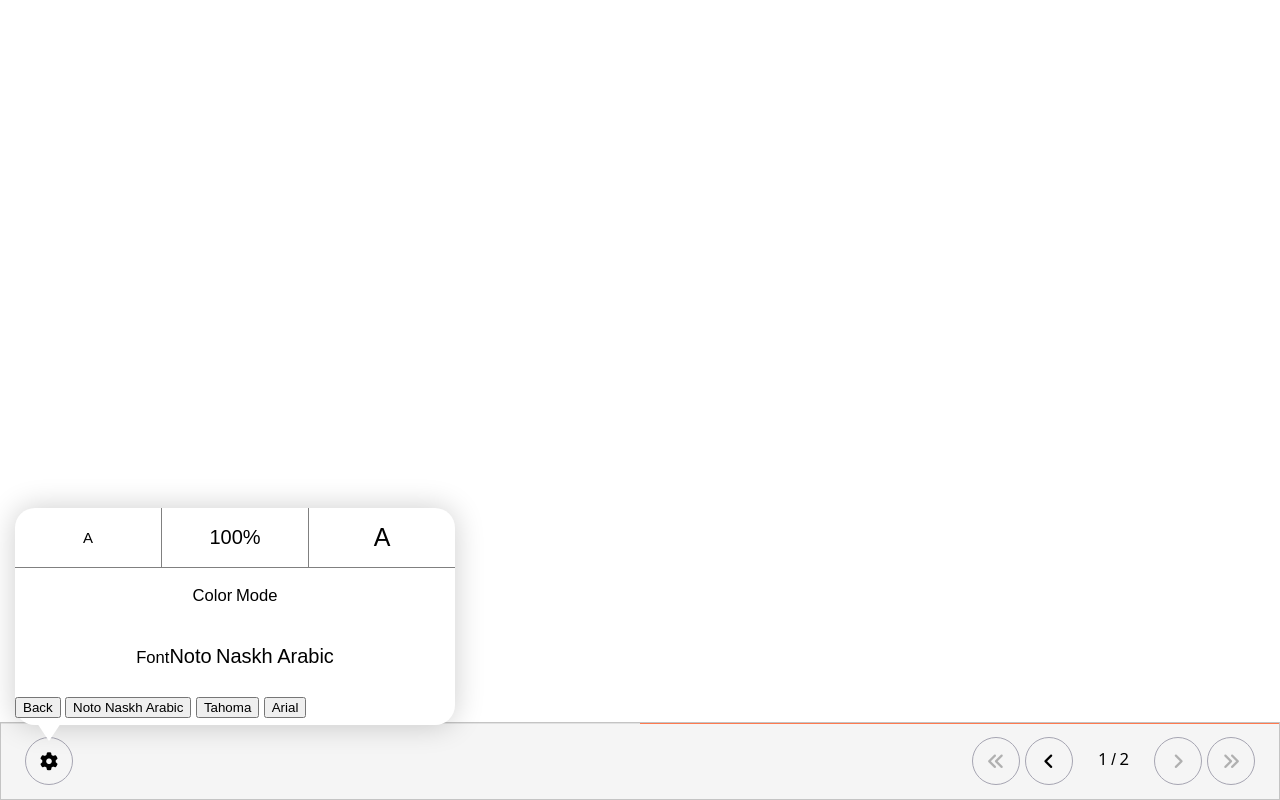
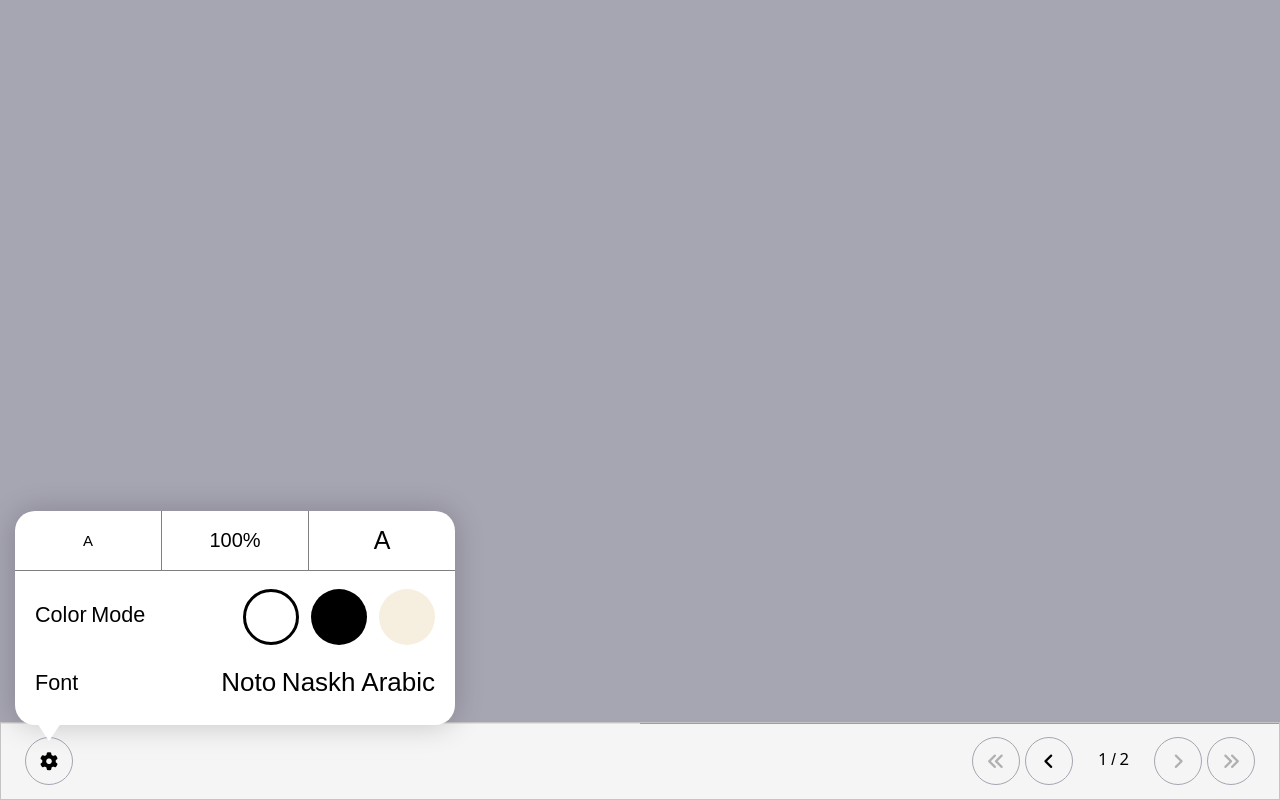
Before and after one commit to mBahrawy/book-reader-app, a website built with webpack: page src/index.html in a window 1280 px wide. Both pictures are taken after a click on the button 49 px from the left and 761 px from the top of the page. Built offline with nearby package versions, Linux system fonts and the light colour scheme; no server answers.

Commit message:
add switch color theme functionality

```diff
--- a/src/assets/scss/app.scss
+++ b/src/assets/scss/app.scss
@@ -3,6 +3,18 @@
 html {
   font-size: 20px;
   height: 100%;
+}
+
+body.white-theme {
+  background-color: #a6a5b2;
+}
+
+body.dark-theme {
+  background-color: #343434;
+}
+
+body.warm-theme {
+  background-color: #de886c;
 }
 
 #app-root {
@@ -94,9 +106,11 @@ html {
 .controls {
   position: relative;
   display: none;
+
   &.opened {
     display: block;
   }
+
   &__dropdown-menu {
     position: absolute;
     bottom: 3rem;
@@ -164,8 +178,65 @@ html {
     .row {
       display: flex;
       align-items: center;
-      justify-content: center;
-      padding: 15px 10px;
+      justify-content: space-between;
+      font-size: 1.3rem;
+      padding: 18px 20px 0;
+
+      &:last-child {
+        padding-bottom: 18px;
+
+      }
     }
   }
+
+  .themes {
+    display: flex;
+    column-gap: 12px;
+
+    .color-btn {
+      background-color: #a6a5b2;
+      width: 50px;
+      height: 50px;
+      border-radius: 50%;
+      border: 3px solid transparent;
+      cursor: pointer;
+
+
+
+      &[data-value="white-theme"] {
+        background-color: #fff;
+
+        &.selected {
+          border-color: #000;
+        }
+      }
+
+      &[data-value="dark-theme"] {
+        background-color: #000;
+
+        &.selected {
+          border-color: #fff;
+        }
+      }
+
+      &[data-value="warm-theme"] {
+        background-color: #f6efdf;
+
+        &.selected {
+          border-color: rgb(239 201 118);
+        }
+      }
+
+
+
+
+
+
+
+    }
+  }
+
+  .fonts-list {
+    display: none;
+  }
 }
--- a/src/core/app.ts
+++ b/src/core/app.ts
@@ -15,13 +15,17 @@ class App {
     }
 
     async initBook(): Promise<void> {
+        // Set defualt color theme
+        Layout.setColorTheme(this.bookSettings.defaultColorTheme);
+
         // Fetching data and injecting it into DOM
         this.data = new DataProvider(this.bookSettings.bookId);
         const htmlChapters = await this.data.getHTMLChapters();
         Layout.appendChaptersToBody(htmlChapters);
 
         // Update images url
-        Layout.updateImagesUrl(document.querySelectorAll("#book img"));
+        const images = document.querySelectorAll("#book img");
+        Layout.updateImagesUrl(images);
 
         // Prepare actions panel
         Layout.setActivePanelState(this.bookSettings.isPanelOpened);
--- a/src/core/interfaces/BookSettings.ts
+++ b/src/core/interfaces/BookSettings.ts
@@ -5,4 +5,11 @@ export interface BookSettings {
     allowedNavigationSteps: number;
     mobileBreakporint: number;
     isPanelOpened: boolean;
+    defaultColorTheme: ColorTheme;
 }
+
+export enum ColorTheme {
+    WHITE = "white-theme",
+    DARK = "dark-theme",
+    WARM = "warm-theme"
+}
--- a/src/core/services/book-elements.ts
+++ b/src/core/services/book-elements.ts
@@ -10,6 +10,8 @@ class BookElements {
     static resetFontButton: HTMLElement = document.getElementById("reset-font");
     static largerFontButton: HTMLElement = document.getElementById("larger-font");
 
+    static colorThemeButtons: NodeListOf<HTMLElement> = document.querySelectorAll(".color-btn ");
+
     static controlsButton: HTMLElement = document.getElementById("toggle-controls-btn");
     static controlsPopup: HTMLElement = document.getElementById("controls-popup");
 
--- a/src/core/services/layout.ts
+++ b/src/core/services/layout.ts
@@ -1,3 +1,4 @@
+import { ColorTheme } from "./../interfaces/BookSettings";
 import MediaQuery from "./media-query";
 import BookElements from "./book-elements";
 import { bookSettings } from "../../index";
@@ -7,6 +8,12 @@ class Layout {
     static isActivePanel: boolean;
     static isActiveControls = false;
     static fontSizeRatio = 1;
+
+    private static _updateButtonsDisablity(): void {
+        const { largerFontButton, smallerFontButton } = BookElements;
+        (largerFontButton as HTMLButtonElement).disabled = this.fontSizeRatio >= 1.28;
+        (smallerFontButton as HTMLButtonElement).disabled = this.fontSizeRatio <= 0.7;
+    }
 
     static updateImagesUrl(imagesList: NodeListOf<Element>): void {
         const replaceUrl = (old: string): string => {
@@ -84,10 +91,13 @@ class Layout {
         Navigation.updateNavigation();
     }
 
-    private static _updateButtonsDisablity() {
-        const { largerFontButton, smallerFontButton } = BookElements;
-        (largerFontButton as HTMLButtonElement).disabled = this.fontSizeRatio >= 1.28;
-        (smallerFontButton as HTMLButtonElement).disabled = this.fontSizeRatio <= 0.7;
+    static setColorTheme(newTheme: ColorTheme): void {
+        document.body.setAttribute("class", "");
+        document.body.classList.add(newTheme);
+        BookElements.colorThemeButtons.forEach((button) => {
+            const themeValue: ColorTheme = button.getAttribute("data-value") as ColorTheme;
+            newTheme === themeValue ? button.classList.add("selected") : button.classList.remove("selected");
+        });
     }
 }
 
--- a/src/core/services/user-actions.ts
+++ b/src/core/services/user-actions.ts
@@ -3,6 +3,7 @@ import BookElements from "./book-elements";
 import { bookSettings } from "../../index";
 import { debounce } from "../helpers/debounce";
 import Layout from "./layout";
+import { ColorTheme } from "../interfaces/BookSettings";
 
 class UserActions {
     private constructor() {}
@@ -23,7 +24,8 @@ class UserActions {
             smallerFontButton,
             resetFontButton,
             largerFontButton,
-            controlsButton
+            controlsButton,
+            colorThemeButtons
         } = BookElements;
 
         // Global events
@@ -72,7 +74,12 @@ class UserActions {
             Layout.largerFont();
         });
 
-        largerFontButton;
+        colorThemeButtons.forEach((button) => {
+            button.addEventListener("click", function () {
+                const theme: ColorTheme = button.getAttribute("data-value") as ColorTheme;
+                Layout.setColorTheme(theme);
+            });
+        });
     }
 }
 
--- a/src/index.html
+++ b/src/index.html
@@ -50,10 +50,10 @@
             <div class="row">
               <h5>Color Mode</h5>
 
-              <div class="color-modes">
-                <div class="change-color selected" data-value="white"></div>
-                <div class="change-color" data-value="dark"></div>
-                <div class="change-color" data-value="warm"></div>
+              <div class="themes">
+                <div class="color-btn selected" data-value="white-theme"></div>
+                <div class="color-btn" data-value="dark-theme"></div>
+                <div class="color-btn" data-value="warm-theme"></div>
               </div>
             </div>
 
--- a/src/index.ts
+++ b/src/index.ts
@@ -1,4 +1,4 @@
-import { BookSettings } from "./core/interfaces/BookSettings";
+import { BookSettings, ColorTheme } from "./core/interfaces/BookSettings";
 import App from "./core/app";
 
 export const bookSettings: BookSettings = {
@@ -7,7 +7,8 @@ export const bookSettings: BookSettings = {
     initwithPageIndex: 0,
     allowedNavigationSteps: 10,
     mobileBreakporint: 1024,
-    isPanelOpened: true
+    isPanelOpened: true,
+    defaultColorTheme: ColorTheme.WHITE
 };
 
 export const initApp = () => {
```
